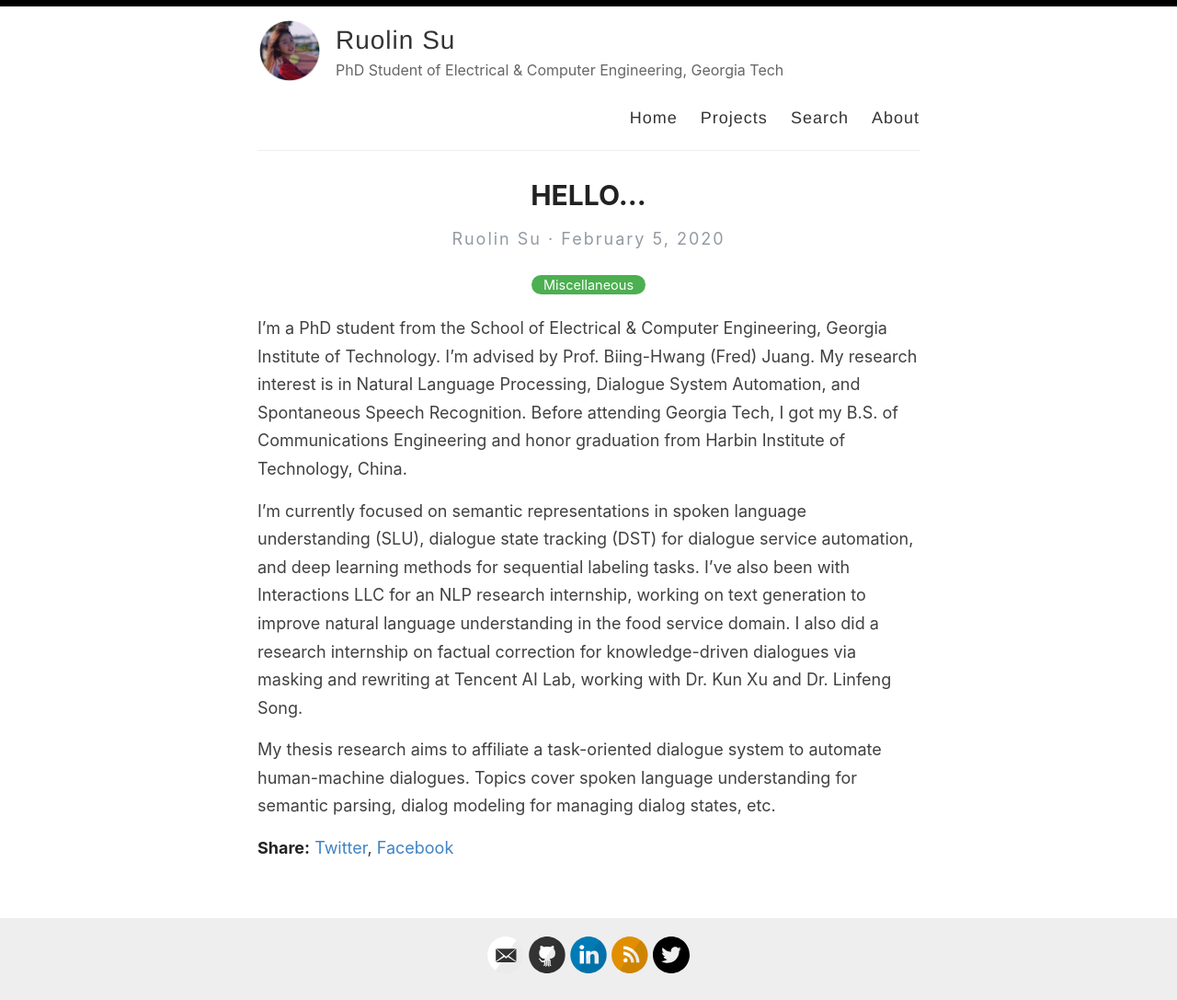
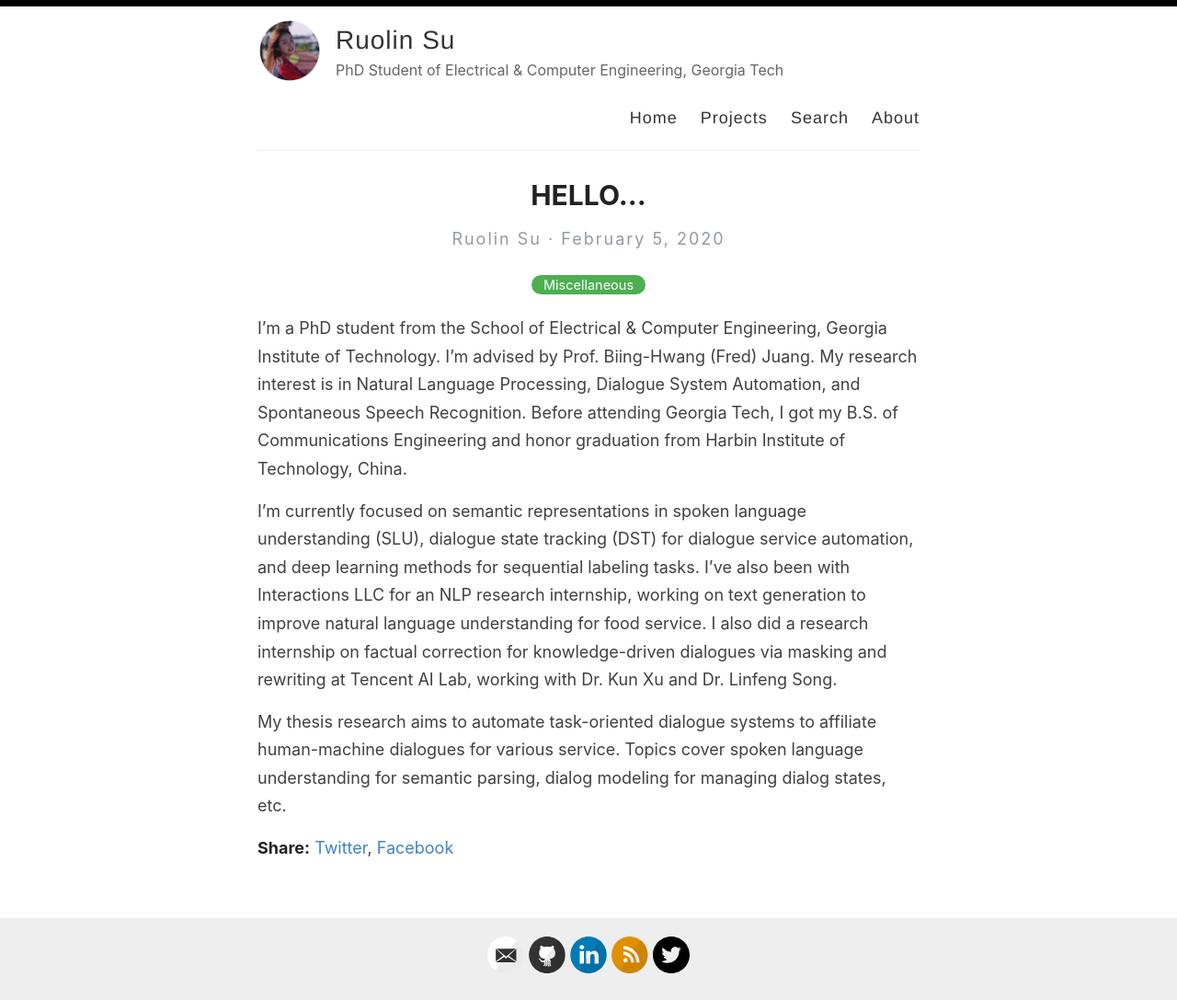
Before and after one commit to youlandasu/youlandasu.github.io, a Jekyll site: the page built from _posts/2020-02-05-intro.md, in a window 1280 px wide. Shown: the whole page at 92% size. Built offline with Jekyll 4.4.1, drawn with Linux system fonts in a browser that asks for light colours; comment, search, counter and statistics services are not loaded.

Commit message:
Update 2020-02-05-intro.md

```diff
--- a/_posts/2020-02-05-intro.md
+++ b/_posts/2020-02-05-intro.md
@@ -7,6 +7,6 @@ excerpt: I’m a PhD student from the School of Electrical & Computer Engineerin
 
 I’m a PhD student from the School of Electrical & Computer Engineering, Georgia Institute of Technology. I’m advised by Prof. Biing-Hwang (Fred) Juang. My research interest is in Natural Language Processing, Dialogue System Automation, and Spontaneous Speech Recognition. Before attending Georgia Tech, I got my B.S. of Communications Engineering and honor graduation from Harbin Institute of Technology, China.
 
-I’m currently focused on semantic representations in spoken language understanding (SLU), dialogue state tracking (DST) for dialogue service automation, and deep learning methods for sequential labeling tasks. I’ve also been with Interactions LLC for an NLP research internship, working on text generation to improve natural language understanding in the food service domain. I also did a research internship on factual correction for knowledge-driven dialogues via masking and rewriting at Tencent AI Lab, working with Dr. Kun Xu and Dr. Linfeng Song.
+I’m currently focused on semantic representations in spoken language understanding (SLU), dialogue state tracking (DST) for dialogue service automation, and deep learning methods for sequential labeling tasks. I’ve also been with Interactions LLC for an NLP research internship, working on text generation to improve natural language understanding for food service. I also did a research internship on factual correction for knowledge-driven dialogues via masking and rewriting at Tencent AI Lab, working with Dr. Kun Xu and Dr. Linfeng Song.
 
-My thesis research aims to affiliate a task-oriented dialogue system to automate human-machine dialogues. Topics cover spoken language understanding for semantic parsing, dialog modeling for managing dialog states, etc.
+My thesis research aims to automate task-oriented dialogue systems to affiliate human-machine dialogues for various service. Topics cover spoken language understanding for semantic parsing, dialog modeling for managing dialog states, etc.
```
